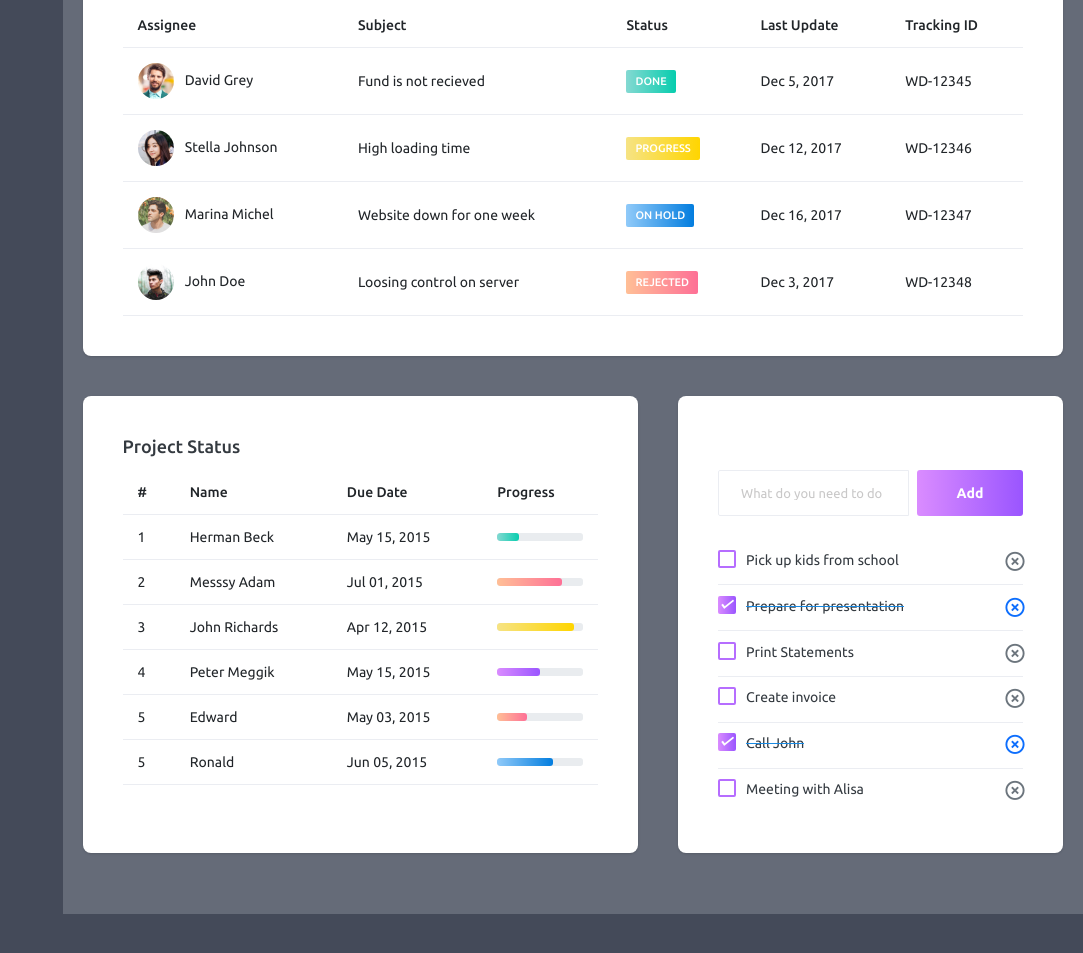
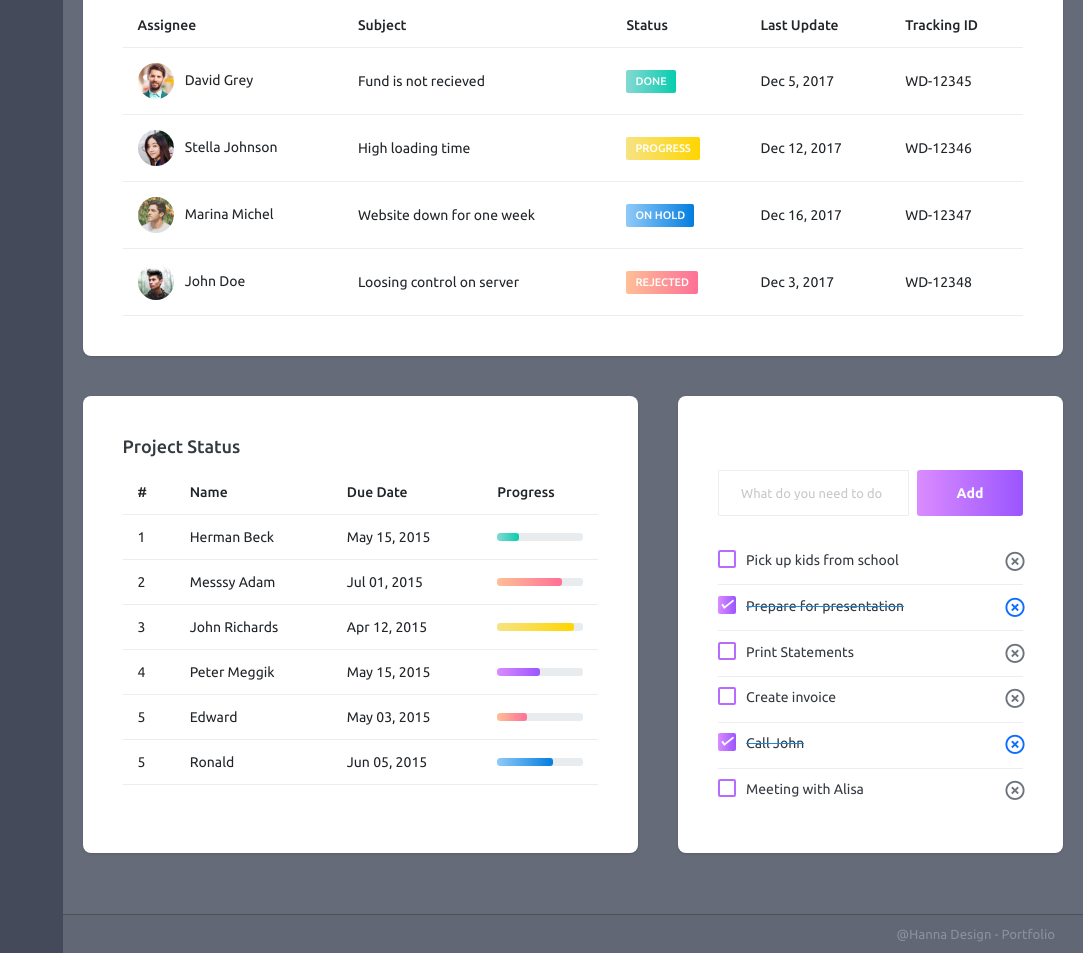
Before and after one commit to hn345/hannakim, a website: page index.html in a window 1280 px wide. Shown: the part 1224-2177 px from the top of the page, without its empty margins (197-1280 px from the left). Before the commit the page ends 2138 px from the top, so only its background shows below. Drawn offline with Linux system fonts and the light colour scheme; files that its build step writes are made by us from their sources.

Commit message:
footer 추가

```diff
--- a/assets/css/custom.css
+++ b/assets/css/custom.css
@@ -97,6 +97,13 @@ body {
 .card {
     border-radius: 8px;
     box-shadow: 0 1px 3px 0 rgb(0 0 0 / .1), 0 1px 2px -1px rgb(0 0 0 / .1);
+}
+
+.footer {
+    border-top: 1px solid #4e5054;
+    background: #616775;
+    padding: 12px 1rem;
+    color: #8991a2;
 }
 
 /* 버튼 시작 */
--- a/index.html
+++ b/index.html
@@ -463,9 +463,14 @@
                         </div>
                     </div>
                 </div>
-
             </div>
             <!-- content-wrapper ends -->
+            <footer class="footer">
+                <div class="container-fluid d-flex justify-content-between">
+                    <span class="text-muted d-block text-center text-sm-start d-sm-inline-block"></span>
+                    <span class="float-none float-sm-end mt-1 mt-sm-0 text-end"> @Hanna Design - Portfolio</span>
+                </div>
+            </footer>
         </div>
         <!-- main-panel ends -->
     </div>
```
Also changed, not shown: pages/portfolio/portfolio.html (+6 -8 lines).
